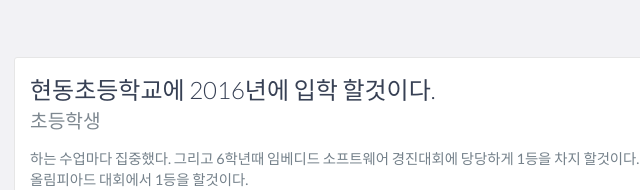
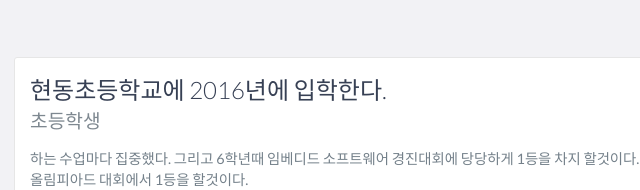
Before and after one commit to Kwonjiho/Kwonjiho.github.io, a website: page index.html in a window 1280 px wide. Shown: the part 1210-1400 px from the top of the page, 476-1116 px from the left. Drawn offline with nearby package versions, Linux system fonts and the light colour scheme.

Commit message:
change th thdofad

```diff
--- a/index.html
+++ b/index.html
@@ -94,7 +94,7 @@
         <h2 class="heading">Experience</h2>
         <div id="experience-timeline">
             <div data-date="March 2016 – March 2022">
-                <h3>현동초등학교에 2016년에 입학 할것이다.</h3>
+                <h3>현동초등학교에 2016년에 입학한다.</h3>
                 <h4>초등학생</h4>
                 <p>
 
```
